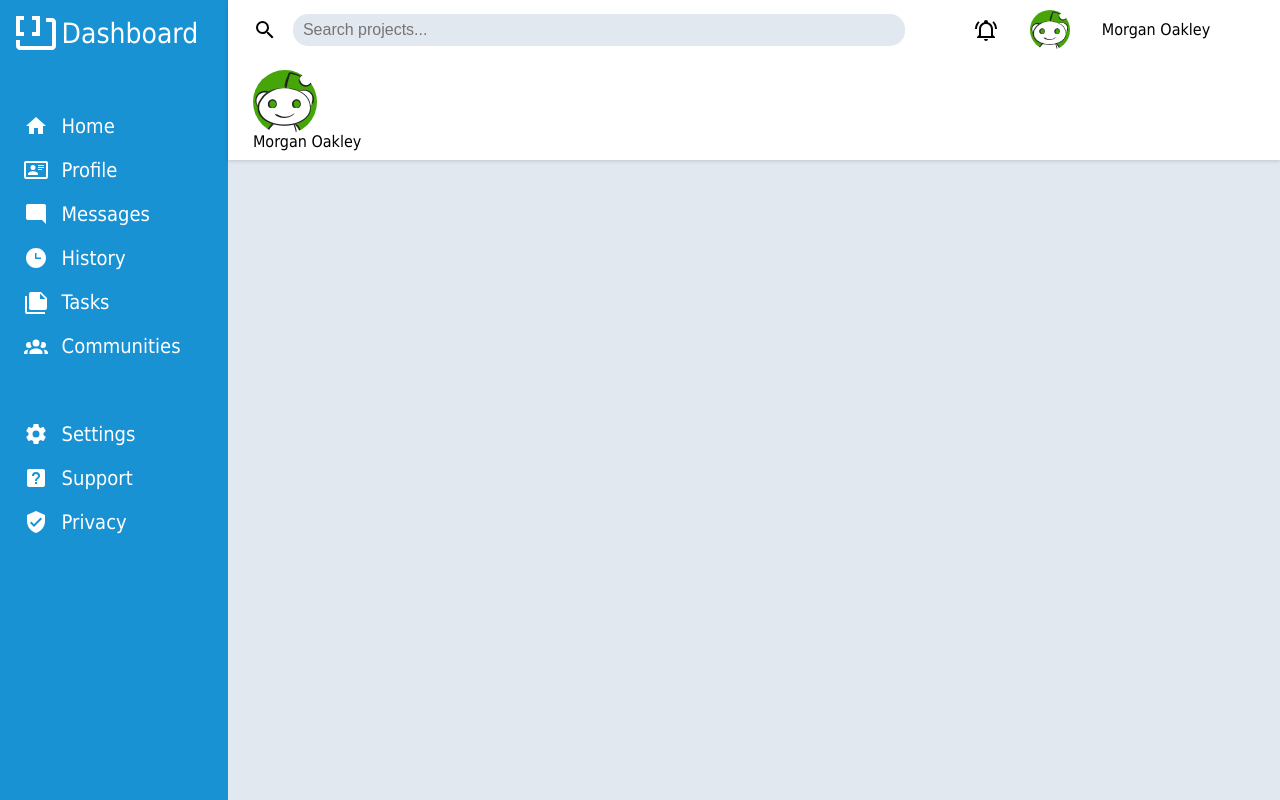
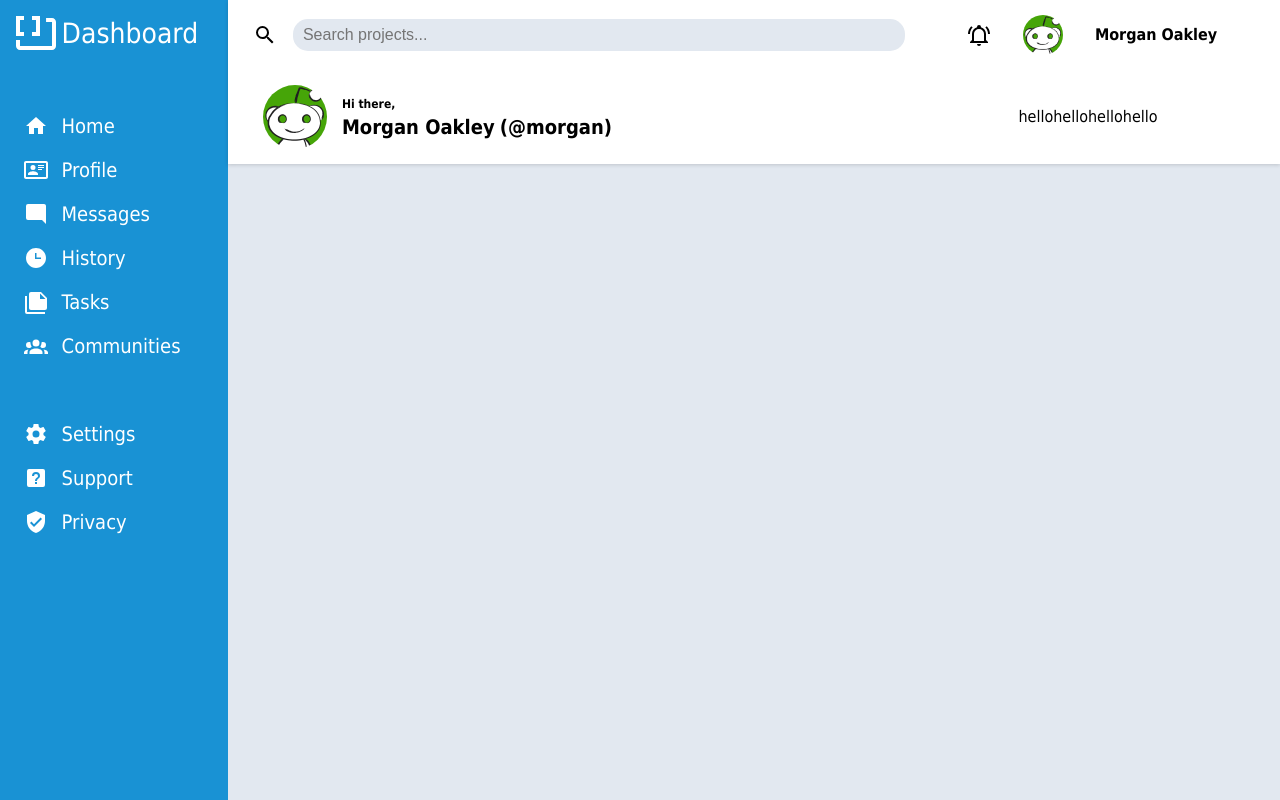
Before and after one commit to AlexDeL8/odin-admin-dashboard-react, a React (Vite) app: page / in a window 1280 px wide. Built offline with nearby package versions, Linux system fonts and the light colour scheme.

Commit message:
feat: greeting section and font weights added

```diff
--- a/src/components/Dashboard.css
+++ b/src/components/Dashboard.css
@@ -10,8 +10,8 @@
 }
 
 .pictureSizeLg {
-    height: 2.5em;
-    width: 2.5em;
+    height: 5.5em;
+    width: 5.5em;
 }
 
 .profilePicImg {
@@ -20,7 +20,7 @@
     border-radius: 50%;
 }
 
-.usernameText {
+#navbarUserNameText {
     text-wrap: nowrap;
 }
 
@@ -31,7 +31,7 @@
 }
 
 .dashboardBarContainer {
-    padding: 10px 25px;
+    padding: 15px 25px;
 }
 
 /* Navbar */
@@ -69,8 +69,56 @@
     column-gap: 2em;
 }
 
+#navbarUserNameText {
+    font-weight: bold;
+}
+
+/* Taskbar */
+#taskbarContainer {
+    display: grid;
+    grid-template-columns: 3fr 1.5fr;
+    /* display: flex;
+    flex-direction: row;
+    justify-content: space-between;
+    align-items: center; */
+}
+
+#taskbarGreetingContainer {
+    padding-left: 10px;
+    display: flex;
+    flex-direction: row;
+    align-items: center;
+    column-gap: 15px;
+    font-weight: bold;
+}
+
+#taskbarGreetingText {
+    display: flex;
+    flex-direction: column;
+    justify-content: start;
+    row-gap: 7px;
+}
+
+#greetingText {
+    font-size: 0.75rem;
+}
+
+#greetingUserInfo {
+    display: flex;
+    flex-direction: row;
+    column-gap: 5px;
+    font-size: 1.25rem;
+}
+
+#taskbarActionsContainer {
+    display: flex;
+    flex-direction: row;
+    justify-content: center;
+    align-items: center;
+}
+
 @media(max-width: 799px) {
-    .usernameText {
+    #navbarUserNameText {
         display: none;
     }
 }
--- a/src/components/Navbar.tsx
+++ b/src/components/Navbar.tsx
@@ -21,7 +21,7 @@ const Navbar = (props: NavbarProps) => {
         <div id='navbarProfileContainer'>
             <div className='iconContainer' id='notificationIcon'><Icon path={mdiBellRingOutline} size={1} /></div>
             <ProfilePic size={1} image={props.loggedInUser.profilePic ?? defaultProfilePic} />
-            <div className='usernameText'>{props.loggedInUser.name}</div>
+            <div id='navbarUserNameText'>{props.loggedInUser.name}</div>
         </div>
     </>
   )
--- a/src/components/Taskbar.tsx
+++ b/src/components/Taskbar.tsx
@@ -11,8 +11,23 @@ type TaskbarProps = {
 const Taskbar = (props: TaskbarProps) => {
     return (
         <>
-            <ProfilePic size={2} image={props.loggedInUser.profilePic ?? defaultProfilePic} />
-            <div>{props.loggedInUser.name}</div>
+            <div id='taskbarGreetingContainer'>
+                <ProfilePic size={2} image={props.loggedInUser.profilePic ?? defaultProfilePic} />
+                <div id='taskbarGreetingText'>
+                    <div id='greetingText'>Hi there,</div>
+                    <div id='greetingUserInfo'>
+                        <div id='greetingUserName'>{props.loggedInUser.name}</div>
+                        <div id='greetingUserHandle'>{"(@"+(props.loggedInUser.handle)+")"}</div>
+                    </div>
+                </div>
+            </div>
+            <div id='taskbarActionsContainer'>
+                <div>hello</div>
+                <div>hello</div>
+                <div>hello</div>
+                <div>hello</div>
+                {/* <ActionButtons buttonsList={} /> */}
+            </div>
         </>
     )
 }
```
